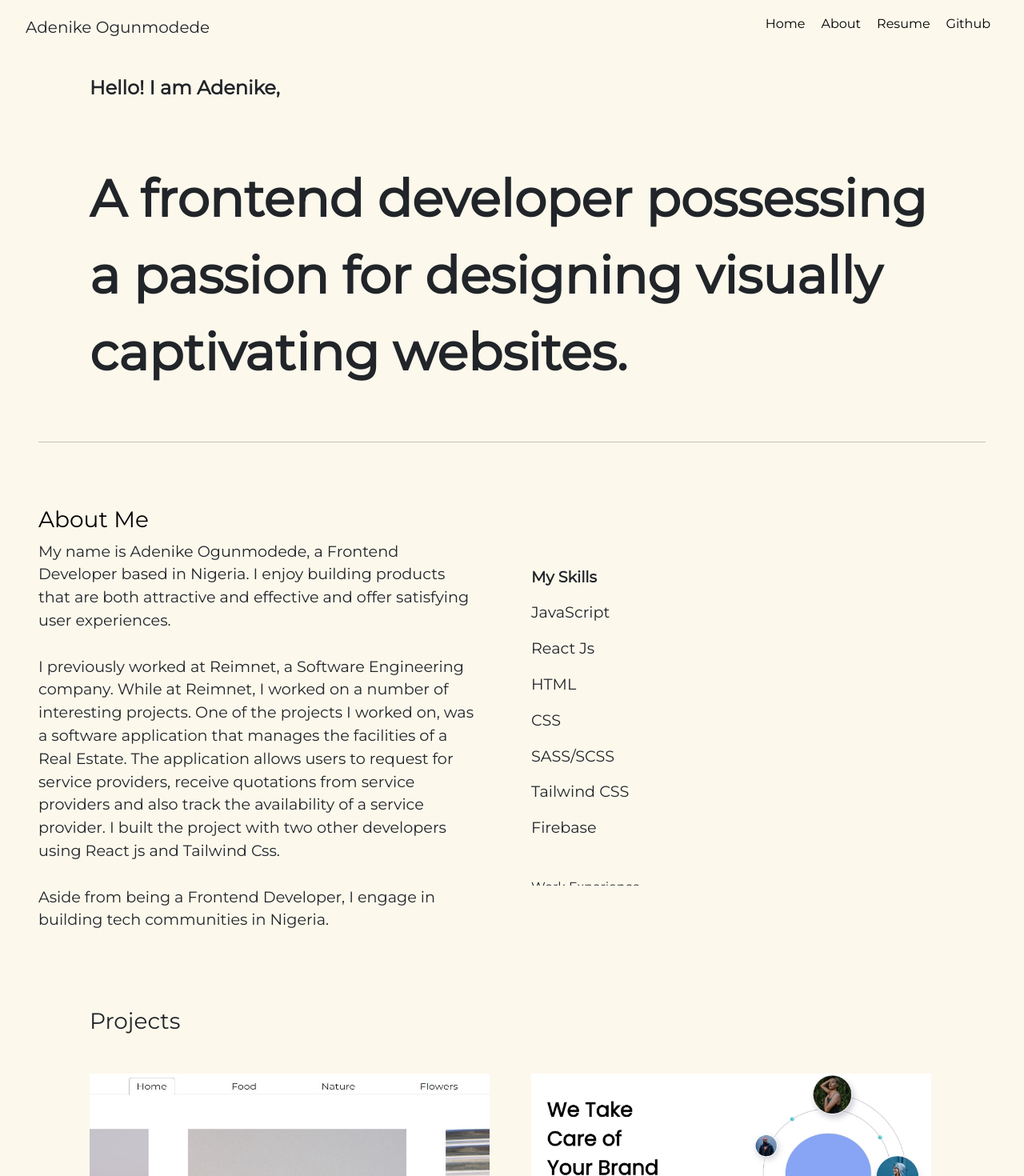
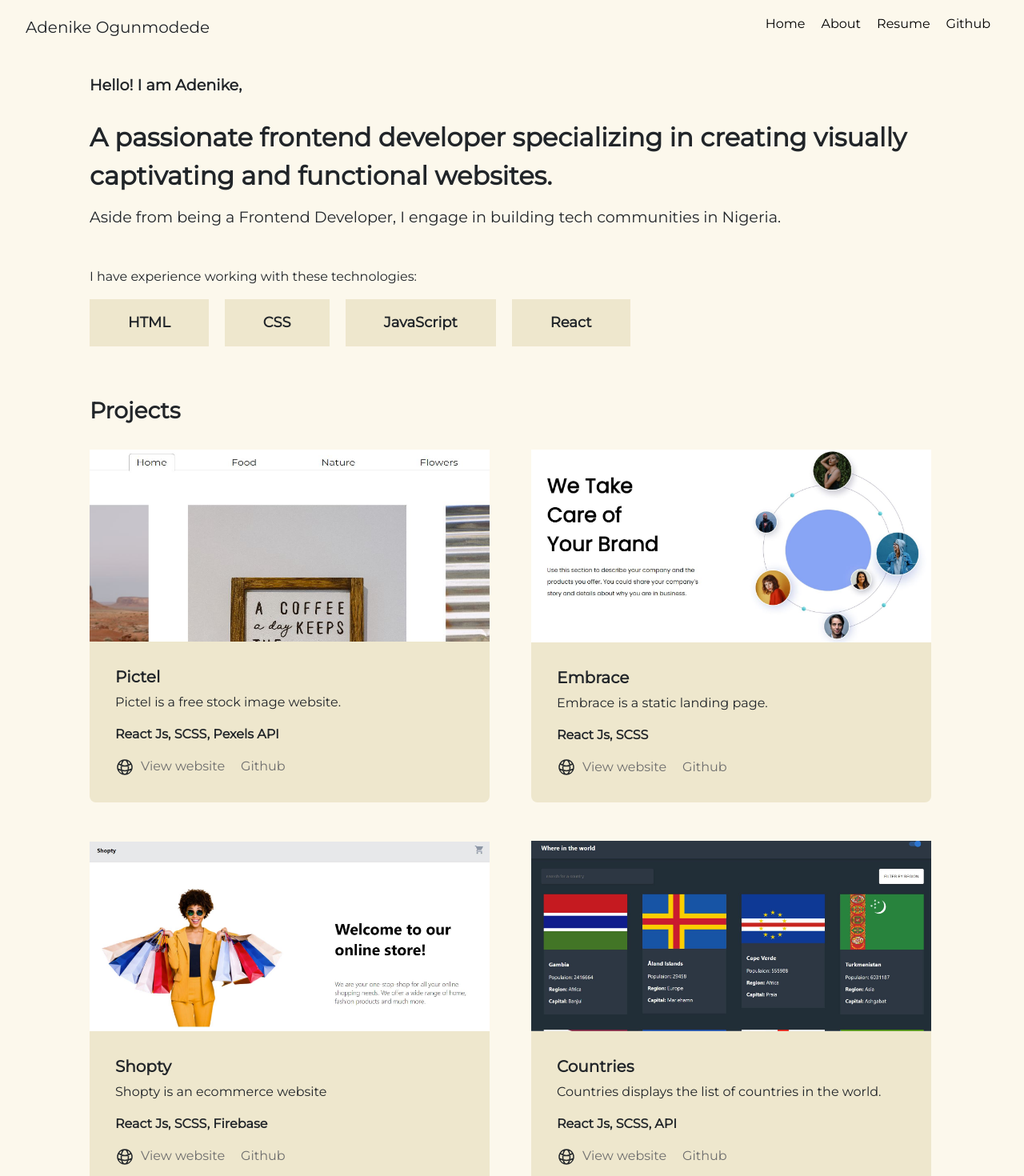
Before and after one commit to Denike-d/my-portfolio, a React (Create React App) app: page / in a window 1280 px wide. Shown: the top 1470 px of the page at 80% size. Built offline with nearby package versions, Linux system fonts and the light colour scheme.

Commit message:
added the my skill set

```diff
--- a/src/App.js
+++ b/src/App.js
@@ -13,11 +13,8 @@ function App() {
     <div className="App">
       <NavBar />
       <HeroSection />
-      <About />
-      {/* <Skills /> */}
-      {/* <Projects /> */}
+      <Skills />
       <Works />
-      {/* <Project /> */}
       <Footer />
     </div>
   );
--- a/src/component/About/About.js
+++ b/src/component/About/About.js
@@ -12,20 +12,20 @@ export default function About() {
             <h3 style={{ color: "black" }}>About Me</h3>
             <div>
               <p style={{ fontSize: "1.2rem" }} id="text">
-                My name is Adenike Ogunmodede, a Frontend Developer based in
+                Aside from being a Frontend Developer, I engage in building tech
+                communities in Nigeria.
+                {/* My name is Adenike Ogunmodede, a Frontend Developer based in
                 Nigeria. I enjoy building products that are both attractive and
-                effective and offer satisfying user experiences.
+                effective and offer satisfying user experiences. */}
                 <br />
-                <br />
-                I previously worked at Reimnet, a Software Engineering company.
+                {/* I previously worked at Reimnet, a Software Engineering company.
                 While at Reimnet, I worked on a number of interesting projects.
                 One of the projects I worked on, was a software application that
                 manages the facilities of a Real Estate. The application allows
                 users to request for service providers, receive quotations from
                 service providers and also track the availability of a service
                 provider. I built the project with two other developers using
-                React js and Tailwind Css.
-                <br />
+                React js and Tailwind Css. */}
                 <br />
                 Aside from being a Frontend Developer, I engage in building tech
                 communities in Nigeria.
@@ -46,7 +46,7 @@ export default function About() {
             <p>
               <strong>My Skills</strong>
             </p>
-            <p>JavaScript</p>
+            <p className="">JavaScript</p>
             <p>React Js</p>
             <p>HTML</p>
             <p>CSS</p>
@@ -54,12 +54,12 @@ export default function About() {
             <p>Tailwind CSS</p>
             <p>Firebase</p>
           </div>
-          <div className="work-experience">
+          {/* <div className="work-experience">
             <p>Work Experience</p>
             <hr></hr>
             <p>Frontend developer, Reimnet, 02/2021 - 06/2021</p>
             <p>Frontend developer, Reimnet, 02/2021 - 06/2021</p>
-          </div>
+          </div> */}
         </div>
       </div>
     </Fragment>
--- a/src/component/HeroSection/HeroSection.js
+++ b/src/component/HeroSection/HeroSection.js
@@ -7,9 +7,28 @@ export default function HeroSection() {
       <div className="heroSection__text">
         <p className="name">Hello! I am Adenike,</p>
         <br />
-        <p>
-          A frontend developer possessing a passion for designing visually
-          captivating websites.
+        <p
+          style={{
+            marginTop: "-45px",
+          }}
+        >
+          A passionate frontend developer specializing in creating visually
+          captivating and functional websites.
+        </p>
+        <p
+          style={{
+            fontSize: "1.2rem",
+            fontWeight: "normal",
+            marginTop: "-35px",
+          }}
+          id="text"
+        >
+          Aside from being a Frontend Developer, I engage in building tech
+          communities in Nigeria.
+          {/* My name is Adenike Ogunmodede, a Frontend Developer based in Nigeria.
+          I enjoy building products that are both attractive and effective and
+          offer satisfying user experiences. */}
+          <br />
         </p>
       </div>
     </div>
--- a/src/component/HeroSection/HeroSection.scss
+++ b/src/component/HeroSection/HeroSection.scss
@@ -1,11 +1,10 @@
 .heroSection{
    .heroSection__text{
     .name{
-        font-size: 1.5rem ;
-        font-weight: 'regular';
+        font-size: 1.2rem ;
     }
     p{
-        font-size: 4rem;
+        font-size: 2rem;
         font-weight: bold;
         padding: 1rem 7rem;
 
--- a/src/component/Skills/Skills.js
+++ b/src/component/Skills/Skills.js
@@ -6,61 +6,16 @@ import ReactIcon from "./ReactIcon.svg";
 
 export default function Skills() {
   return (
-    <Fragment>
-      <div className="skills">
-        <div className="skills__text">
-          <div className="skills__details">
-            <h4 style={{ color: "#E835AA" }}>What I do</h4>
-            <p>
-              I have knowledge in Graphics Design, Frontend Development and User
-              Experience & User Interface Design.
-            </p>
-            <div className="skills__icons">
-              <h5 style={{ color: "#E835AA" }}>Technologies I work with</h5>
-              <div className="skills__icon">
-                <img src={CssIcon} width={50} />
-                <img
-                  src={JavaScriptIcon}
-                  width={50}
-                  style={{ marginLeft: "2rem" }}
-                />
-                <img
-                  src={ReactIcon}
-                  width={50}
-                  style={{ marginLeft: "2rem" }}
-                />
-              </div>
-            </div>
-          </div>
-        </div>
-
-        <div className="skills__type">
-          {/* <div className="skills__graphics">
-            <div className="skills__icon">
-              <PaintBrushIcon width={24} height={24} />
-            </div>
-            <h5>Graphics Design</h5>
-            <p>As a Graphics Designer, I create fliers.</p>
-          </div> */}
-          {/* <div className="skills__frontend">
-            <div className="skills__icon">
-              <CodeBracketIcon width={24} height={24} />
-            </div>
-            <h5>Frontend Development</h5>
-            <p>
-              As a Graphics Designer, I create fliers. ahfbfbbbbbbjjfkcjc
-              bhfffffffffffffffff jffffffffffffffffffffffffff jffffffffffffffff
-            </p>
-          </div> */}
-          {/* <div className="skills__uiux">
-            <div className="skills__icon">
-              <SparklesIcon width={24} height={24} />
-            </div>
-            <h5>UI/UX Design</h5>
-            <p>As a Graphics Designer, I create fliers.</p>
-          </div> */}
-        </div>
+    <div className="skills">
+      <div>
+        <p>I have experience working with these technologies:</p>
       </div>
-    </Fragment>
+      <div className="skill">
+        <p>HTML</p>
+        <p>CSS</p>
+        <p>JavaScript</p>
+        <p>React</p>
+      </div>
+    </div>
   );
 }
--- a/src/component/Skills/Skills.scss
+++ b/src/component/Skills/Skills.scss
@@ -1,67 +1,15 @@
 .skills{
-    padding: 2rem 2rem;
-    background-color: #fff7fc;
+    margin: 2rem 7rem;
 
-    .skills__text{
+    .skill{
         display: flex;
-        margin: auto;
-        justify-content: center;
+        gap: 20px;
+
     }
-    .skills__details{
-        text-align: center;
+    .skill p{
+        padding: 1rem 3rem;
+        background-color: #EEE7CD;
+        font-size: large;
+        font-weight: 600;
     }
-    .skills__icons{
-        margin-top:3rem;
-    }
-    .skills__icon{
-        margin: 1.5rem;
-    }
-    // h2{
-    //     display: flex;
-    //     justify-content: center;
-    //     // letter-spacing: 1.5rem;
-    // }
-
-    // .skills__type{
-    //     display: grid;
-    //     grid-template-columns: repeat(3, 1fr);
-    //     grid-gap: 2rem;
-    //     margin: 3rem 0;
-
-    // }
-    // .skills__icon{
-    //     padding: 0.6rem 0.8rem;
-    //     background-color:#e2f4fc;
-    //     display: inline-block;
-    //     color: #3DB5E9;
-    //     border-radius: 5px;
-    // }
-    // .skills__graphics{
-    //     padding: 1rem 2rem;
-    //     background-color: white;
-    //     color: rgb(79, 78, 78);
-    //     border-radius: 6px;
-    //     box-shadow: 11px 11px 9px -12px rgba(146,151,151,0.75);
-    //     -webkit-box-shadow: 11px 11px 9px -12px rgba(146,151,151,0.75);
-    //     -moz-box-shadow: 11px 11px 9px -12px rgba(146,151,151,0.75);
-    // }
-
-    // .skills__frontend{
-    //     padding: 1rem 2rem;
-    //     background-color: white;
-    //     color: rgb(79, 78, 78);
-    //     border-radius: 6px;
-    //     box-shadow: 11px 11px 9px -12px rgba(146,151,151,0.75);
-    //     -webkit-box-shadow: 11px 11px 9px -12px rgba(146,151,151,0.75);
-    //     -moz-box-shadow: 11px 11px 9px -12px rgba(146,151,151,0.75);
-    // }
-    // .skills__uiux{
-    //     padding: 1rem 2rem;
-    //     background-color: white;
-    //     color: rgb(79, 78, 78);
-    //     border-radius: 6px;
-    //     box-shadow: 11px 11px 9px -12px rgba(146,151,151,0.75);
-    //     -webkit-box-shadow: 11px 11px 9px -12px rgba(146,151,151,0.75);
-    //     -moz-box-shadow: 11px 11px 9px -12px rgba(146,151,151,0.75);
-    // }
 }
--- a/src/component/Works/Works.js
+++ b/src/component/Works/Works.js
@@ -10,7 +10,7 @@ import Query from "./Query.JPG";
 export default function Works() {
   return (
     <div className="project-container">
-      <h3>Projects</h3>
+      <h3 style={{ fontWeight: 600 }}>Projects</h3>
       <div className="project">
         <div className="project-work">
           <div className="image">
@@ -23,6 +23,8 @@ export default function Works() {
               <strong>React Js, SCSS, Pexels API</strong>
             </p>
             <div className="view">
+              <div>
+                {" "}
                 <svg
                   xmlns="http://www.w3.org/2000/svg"
                   fill="none"
@@ -39,6 +41,8 @@ export default function Works() {
                 </svg>
                 <a href="https://pictel.vercel.app/">View website</a>
               </div>
+              <a href="https://github.com/Denike-d/Pictel">Github</a>
+            </div>
           </div>
         </div>
         <div className="project-work">
@@ -52,6 +56,8 @@ export default function Works() {
               <strong>React Js, SCSS</strong>
             </p>
             <div className="view">
+              <div>
+                {" "}
                 <svg
                   xmlns="http://www.w3.org/2000/svg"
                   fill="none"
@@ -70,6 +76,8 @@ export default function Works() {
                   View website
                 </a>
               </div>
+              <a href="https://github.com/Denike-d/Landing-page">Github</a>
+            </div>
           </div>
         </div>
         <div className="project-work">
@@ -83,6 +91,7 @@ export default function Works() {
               <strong>React Js, SCSS, Firebase</strong>
             </p>
             <div className="view">
+              <div>
                 <svg
                   xmlns="http://www.w3.org/2000/svg"
                   fill="none"
@@ -99,6 +108,9 @@ export default function Works() {
                 </svg>
                 <a href="https://avion-store.vercel.app/">View website</a>
               </div>
+
+              <a href="https://github.com/Denike-d/OnlineStore">Github</a>
+            </div>
           </div>
         </div>
         <div className="project-work">
@@ -112,6 +124,7 @@ export default function Works() {
               <strong>React Js, SCSS, API</strong>
             </p>
             <div className="view">
+              <div>
                 <svg
                   xmlns="http://www.w3.org/2000/svg"
                   fill="none"
@@ -128,6 +141,8 @@ export default function Works() {
                 </svg>
                 <a href="https://countries-tan-eta.vercel.app">View website</a>
               </div>
+              <a href="https://github.com/Denike-d/countries">Github</a>
+            </div>
           </div>
         </div>
         <div className="project-work">
@@ -141,6 +156,8 @@ export default function Works() {
               <strong>React Js, CSS, Github API</strong>
             </p>
             <div className="view">
+              <div>
+                {" "}
                 <svg
                   xmlns="http://www.w3.org/2000/svg"
                   fill="none"
@@ -159,6 +176,8 @@ export default function Works() {
                   View website
                 </a>
               </div>
+              <a href="https://github.com/Denike-d/Git-users-profile">Github</a>
+            </div>
           </div>
         </div>
         <div className="project-work">
@@ -172,6 +191,7 @@ export default function Works() {
               <strong>React Js, CSS, Google API</strong>
             </p>
             <div className="view">
+              <div>
                 <svg
                   xmlns="http://www.w3.org/2000/svg"
                   fill="none"
@@ -188,6 +208,8 @@ export default function Works() {
                 </svg>
                 <a href="https://query-tawny.vercel.app/">View website</a>
               </div>
+              <a href="https://github.com/Denike-d/Websearch">Github</a>
+            </div>
           </div>
         </div>
       </div>
--- a/src/component/Works/Works.scss
+++ b/src/component/Works/Works.scss
@@ -1,11 +1,11 @@
 .project-container{
-    margin: 2rem 7rem;
+    margin: 3rem 7rem;
     .project{
         display: grid;
         grid-template-columns: repeat(2, 1fr);
         grid-gap: 3rem;
         align-items: center;
-        margin-top: 3rem;
+        margin-top: 2rem;
 
         .project-work{
             background-color: #EEE7CD;
@@ -24,6 +24,8 @@
                     text-decoration: none;
                     color: rgb(110, 110, 110)
                 }
+                display: flex;
+                gap: 20px;
             }
 
             .project-details{
```
Lines whose indentation alone changed are shown as unchanged.
